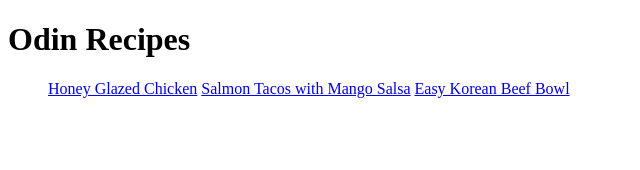
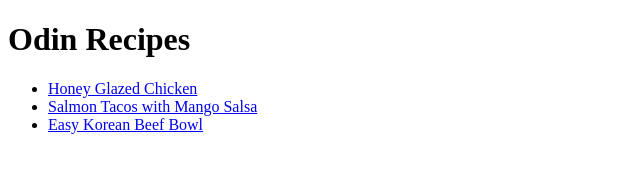
Before and after one commit to rckash/odin-recipes, a plain HTML site: page index.html in a window 1280 px wide. Shown: the whole page, without its empty margins (0-640 px from the left). Drawn offline with Linux system fonts and the light colour scheme.

Commit message:
Fix hyperlinks not enclosed by li elements

```diff
--- a/index.html
+++ b/index.html
@@ -8,9 +8,9 @@
 <body>
     <h1>Odin Recipes</h1>
     <ul>
-        <a href="./recipes/honey-glazed-chicken.html">Honey Glazed Chicken</a>
-        <a href="./recipes/salmon-tacos-with-mango-salsa.html">Salmon Tacos with Mango Salsa</a>
-        <a href="./recipes/easy-korean-beef-bowl.html">Easy Korean Beef Bowl</a>
+        <li><a href="./recipes/honey-glazed-chicken.html">Honey Glazed Chicken</a></li>
+        <li><a href="./recipes/salmon-tacos-with-mango-salsa.html">Salmon Tacos with Mango Salsa</a></li>
+        <li><a href="./recipes/easy-korean-beef-bowl.html">Easy Korean Beef Bowl</a></li>
     </ul>
 </body>
 </html>
```
